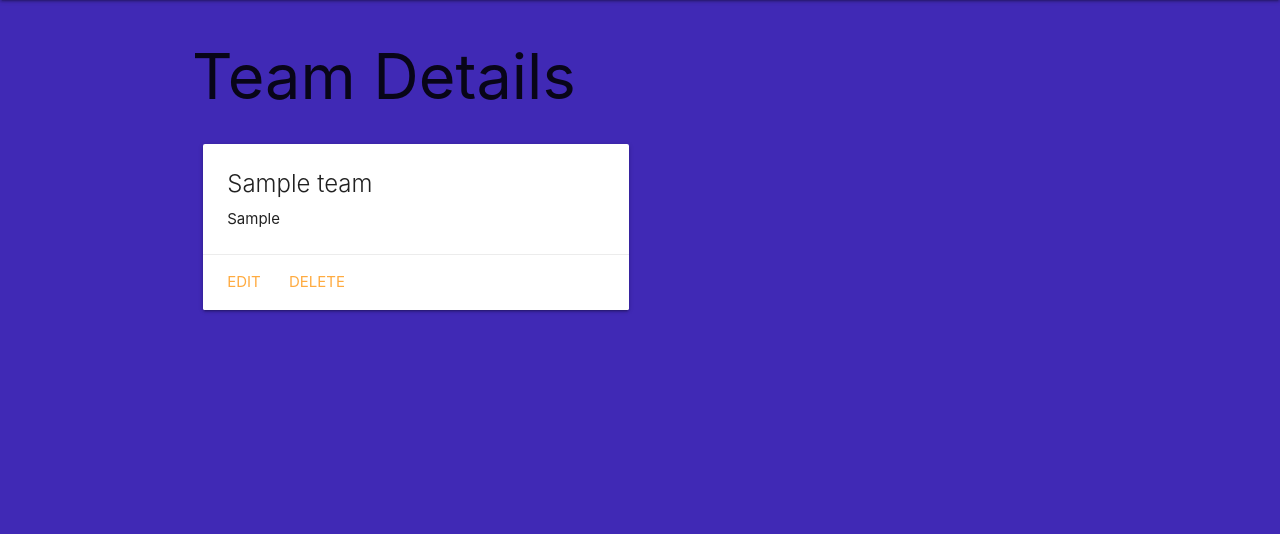
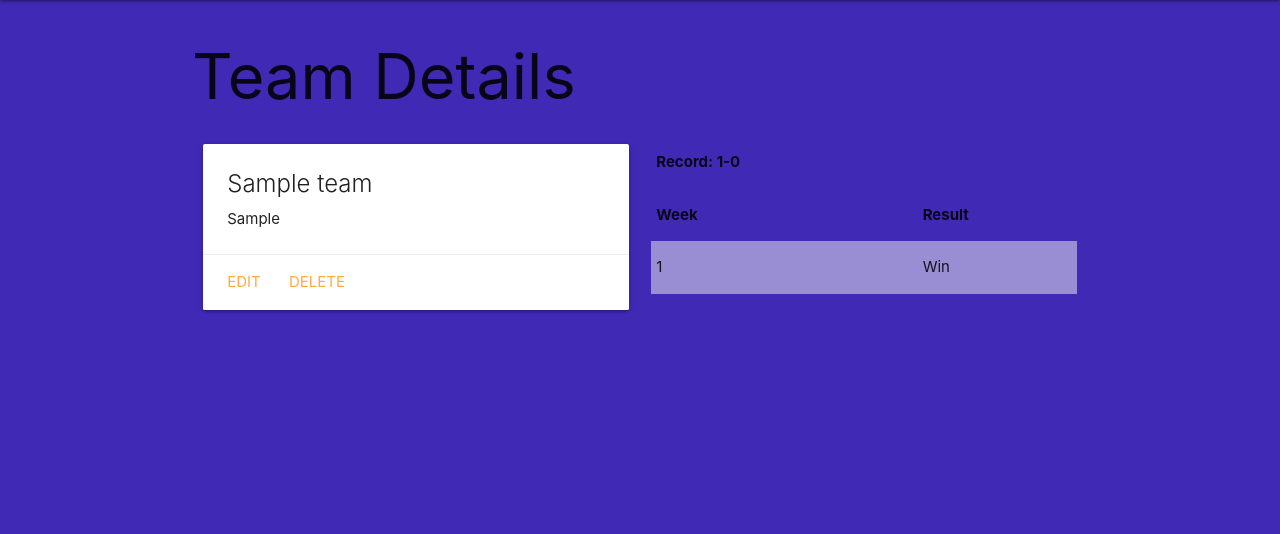
Before and after one commit to CodingJedi12/footballr, a Django app: page /myteams/1/ in a window 1280 px wide. Shown: the part 64-598 px from the top of the page. Run offline with Django 4.2, Linux system fonts and the light colour scheme; tables that the repository leaves empty hold one stand-in row (values such as "Sample post").

Commit message:
record added to details template, functional record updating for wins/losses

```diff
--- a/main_app/models.py
+++ b/main_app/models.py
@@ -35,4 +35,4 @@ class Record(models.Model):
 
     # Changes the default sort
     class Meta:
-        ordering = ['-week']
+        ordering = ['week']
--- a/main_app/templates/teams/detail.html
+++ b/main_app/templates/teams/detail.html
@@ -15,6 +15,27 @@
             </div>
         </div>
     </div>
+    <div class="col s6">
+        <table class="striped">
+          <thead>
+            <tr>
+                <th>Record: {{ wins }}-{{ losses }}</th>
+            </tr>
+            <tr>
+              <th>Week</th>
+              <th>Result</th>
+            </tr>
+          </thead>
+          <tbody>
+            {% for record in team.record_set.all %}
+            <tr>
+              <td>{{record.week}}</td>
+              <td>{{record.get_result_display}}</td>
+            </tr>
+            {% endfor %}
+          </tbody>
+        </table>
+      </div>
 </div>
 
 {% endblock %}
--- a/main_app/views.py
+++ b/main_app/views.py
@@ -2,7 +2,7 @@ from django.shortcuts import redirect, render
 from django.http import HttpResponse
 from django.views.generic.edit import CreateView, UpdateView, DeleteView
 
-from .models import Team
+from .models import Record, Team
 
 # Create your views here.
 # Renders the home page by connecting to the home.html template
@@ -23,10 +23,24 @@ def teams_index(request):
 # Renders the team detail (show) page by connecting to the template
 def teams_detail(request, team_id):
     # Assings the team variable to a specific id in the Team model object that is passed as an argument
+    wins = 0
+    losses = 0
     team = Team.objects.get(id=team_id)
+    records = Record.objects.all()
+
+    for record in records:
+        if record.team_id == team.id:
+            if record.result == "W":
+                wins += 1
+            if record.result == "L":
+                losses += 1
 
     # Renders the request, the detail template and passes the team variable through
-    return render(request, 'teams/detail.html', {'team': team})
+    return render(request, 'teams/detail.html', {
+        'team': team,
+        'wins': wins,
+        'losses': losses,
+        })
 
 class TeamCreate(CreateView):
     model = Team
```
